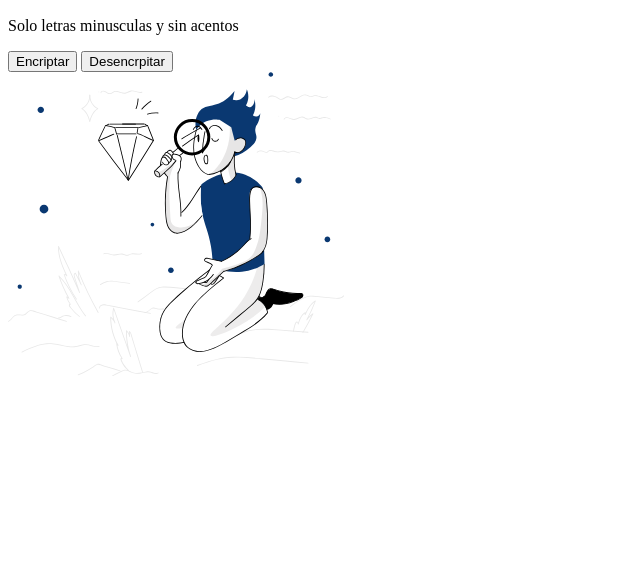
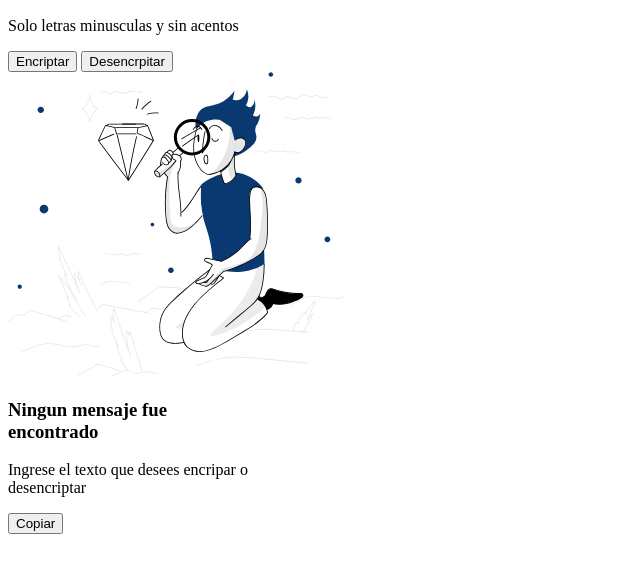
Before and after one commit to Ema-prowler/challenge-encriptador, a plain HTML site: page index.html in a window 1280 px wide. Shown: the part 119-692 px from the top of the page, without its empty margins (0-640 px from the left). Drawn offline with Linux system fonts and the light colour scheme.

Commit message:
terminando con el index base

```diff
--- a/index.html
+++ b/index.html
@@ -34,6 +34,22 @@
         <div class="contenedor-munieco">
           <img src="Img/Muñeco.svg" alt="Imagen de un personaje" />
         </div>
+        <div class="contendor-parrafo">
+          <h3>
+            Ningun mensaje fue <br />
+            encontrado
+          </h3>
+          <p>
+            Ingrese el texto que desees encripar o <br />
+            desencriptar
+          </p>
+        </div>
+        <div class="contenedor-copiar">
+          <input type="button" class="boton-copiar" value="Copiar" />
+          <div class="contenedor-resultado">
+            <p class="texto-resultado"></p>
+          </div>
+        </div>
       </section>
     </main>
   </body>
```
